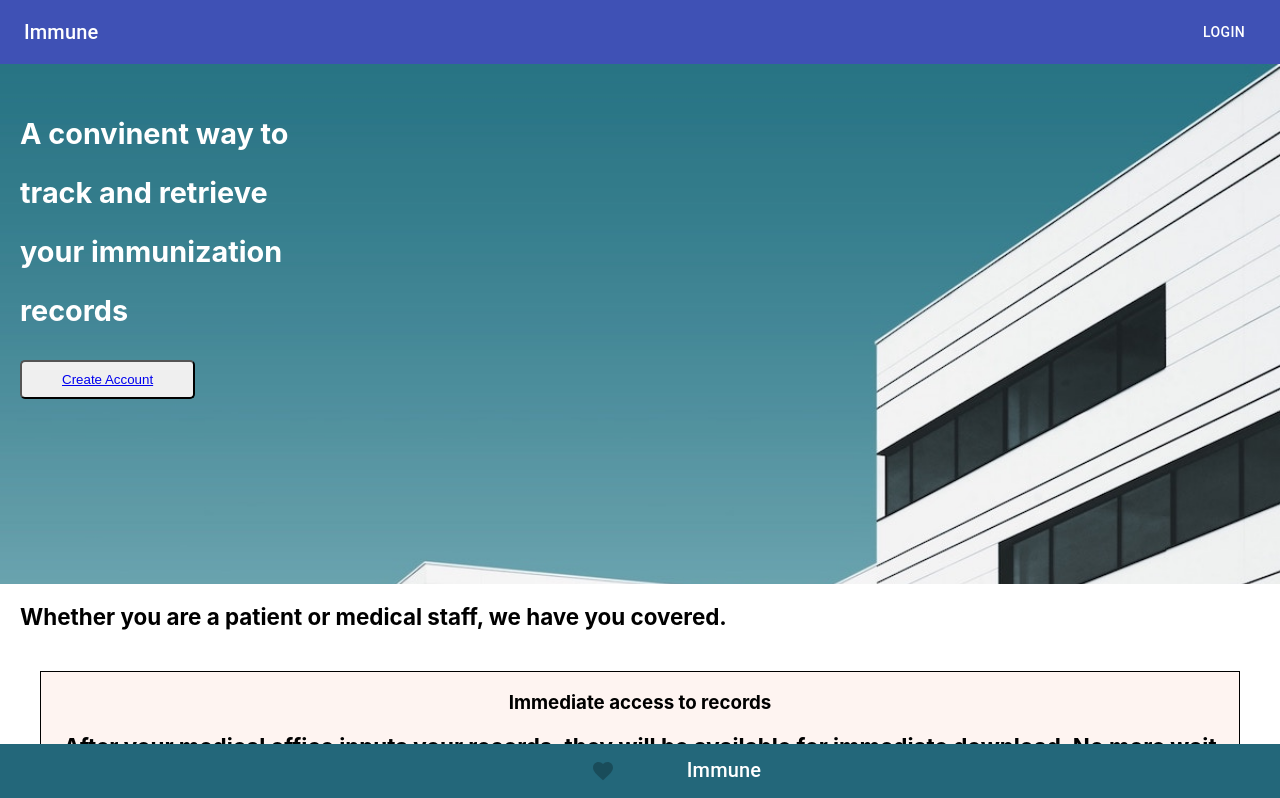
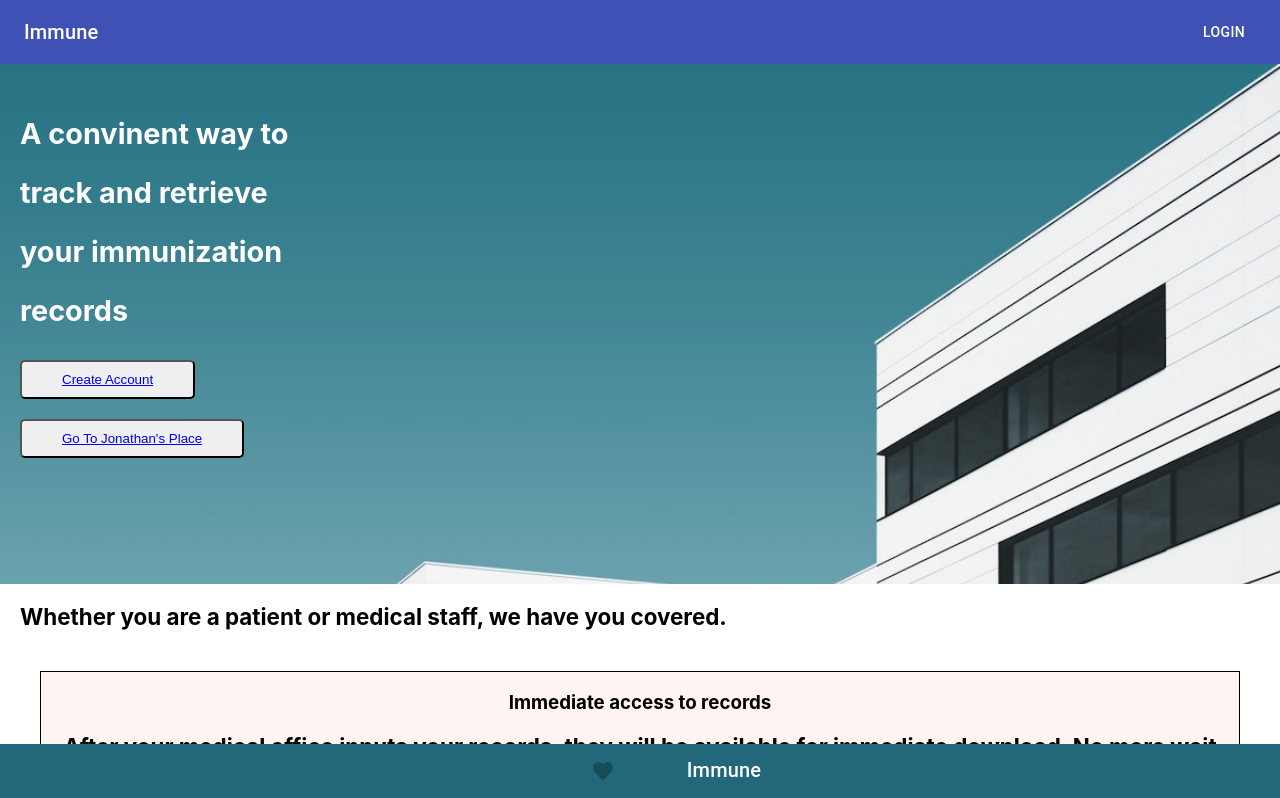
Before and after one commit to Build-Week-Immune/front-end, a React (Create React App) app: page / in a window 1280 px wide. Shown: the top 798 px of the page. Built offline with nearby package versions, Linux system fonts and the light colour scheme.

Commit message:
add jonathans page

```diff
--- a/src/components/SplashPage/SplashPage.js
+++ b/src/components/SplashPage/SplashPage.js
@@ -27,6 +27,11 @@ export default function SplashPage() {
                         Create Account
                     </Link>
                 </ButtonContainer>
+                <ButtonContainer>
+                    <Link to="/medical_home/jonathan">
+                    Go To Jonathan's Place
+                </Link>
+            </ButtonContainer>
             </TextContainer>
             <CardsContainer>
                 <p>Whether you are a patient or medical staff, we have you covered.</p>
```
